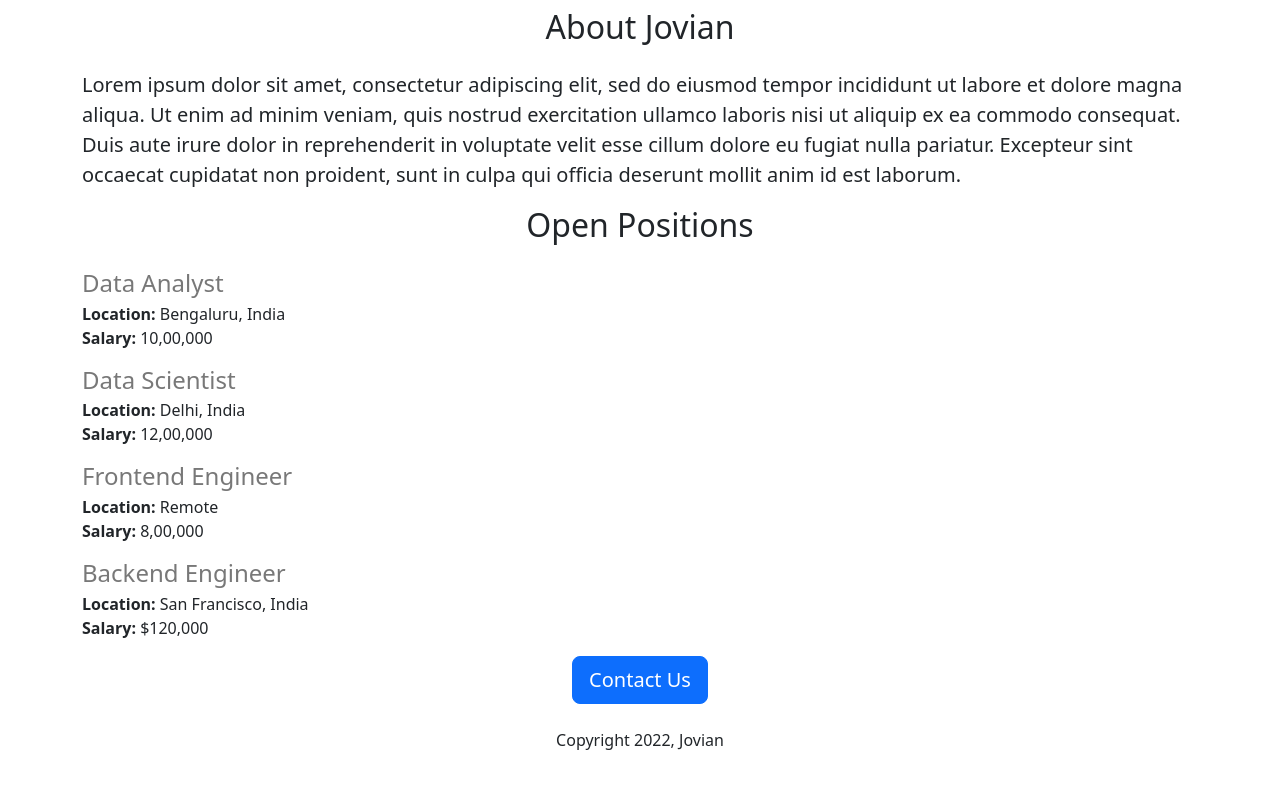
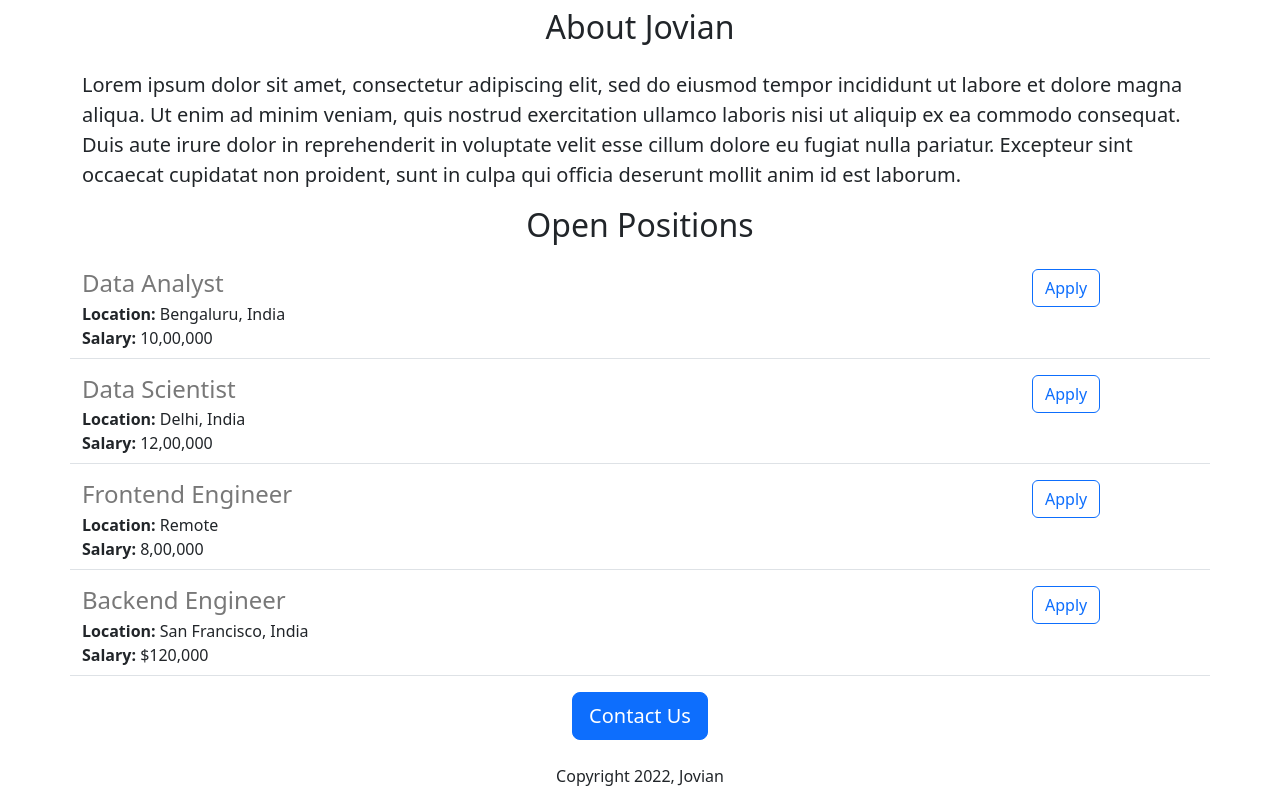
Before and after one commit to madhuyadu/jovian-careers-website, a Flask app: page / in a window 1280 px wide. Shown: the part 440-1244 px from the top of the page. Before the commit the page ends 1190 px from the top, so only its background shows below. Run offline with Flask 2, Linux system fonts and the light colour scheme.

Commit message:
Added row, column layout for arrangement of APPLY button and Job role info.

```diff
--- a/templates/jobitem.html
+++ b/templates/jobitem.html
@@ -1,4 +1,7 @@
- <div style="margin-bottom: 16px;">
+ <div class="border-bottom row"
+   style="margin-bottom: 16px;
+          padding-bottom: 8px;">
+   <div class="col-10">
     <h4 style="color: rgb(120,120,120);
            margin-bottom: 4px;"> {{job['Title']}}
     </h4>
@@ -8,4 +11,8 @@
     <div><b>Salary: </b> {{job['Salary']}}
     </div>
     {% endif %}
+     </div>
+   <div class="col-2">
+   <button type="button" class="btn btn-outline-primary">Apply</button>
+     </div>
 </div>
```
